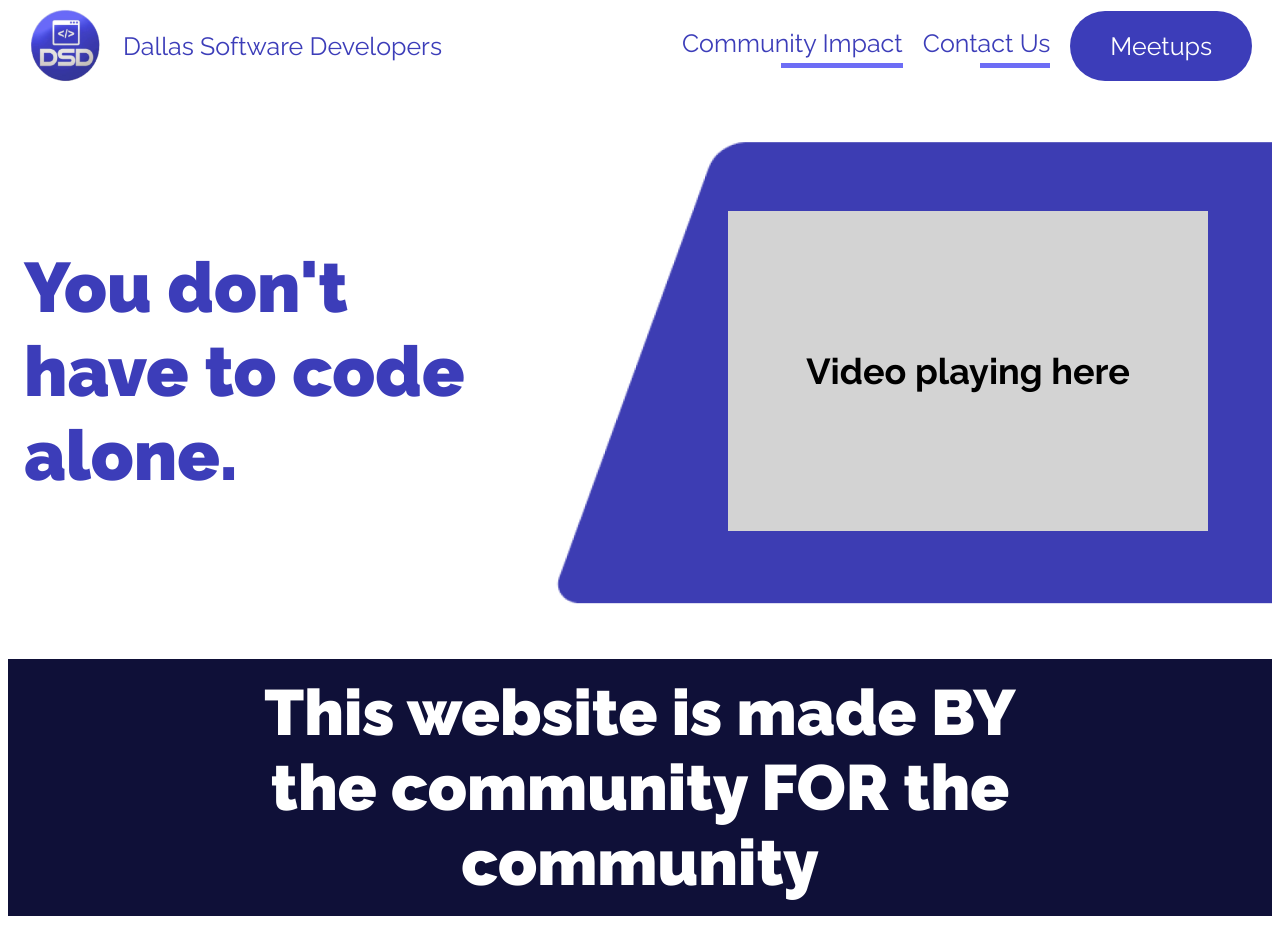
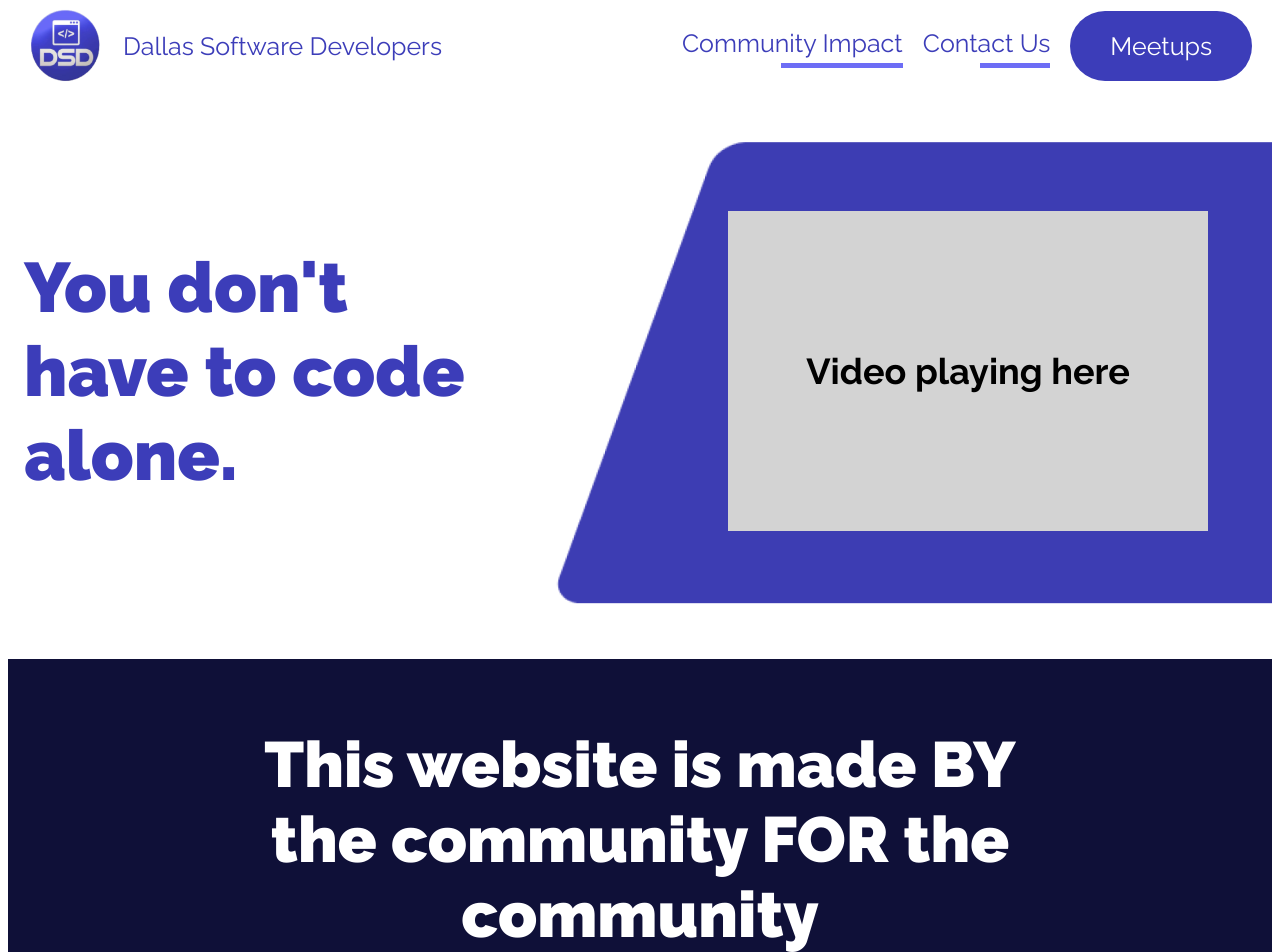
Before and after one commit to dallassoftwaredevelopers/DSDsite, a Next.js app: page / in a window 1280 px wide. Shown: the top 952 px of the page. Built offline with nearby package versions, Linux system fonts and the light colour scheme.

Commit message:
chore: Change height of banner section (WEB-18)

```diff
--- a/src/app/components/bannerSection/bannerSection.module.css
+++ b/src/app/components/bannerSection/bannerSection.module.css
@@ -4,6 +4,7 @@
   display: flex;
   align-items: center;
   justify-content: center;
+  height: 360px;
 }
 
 .bannerText {
```
